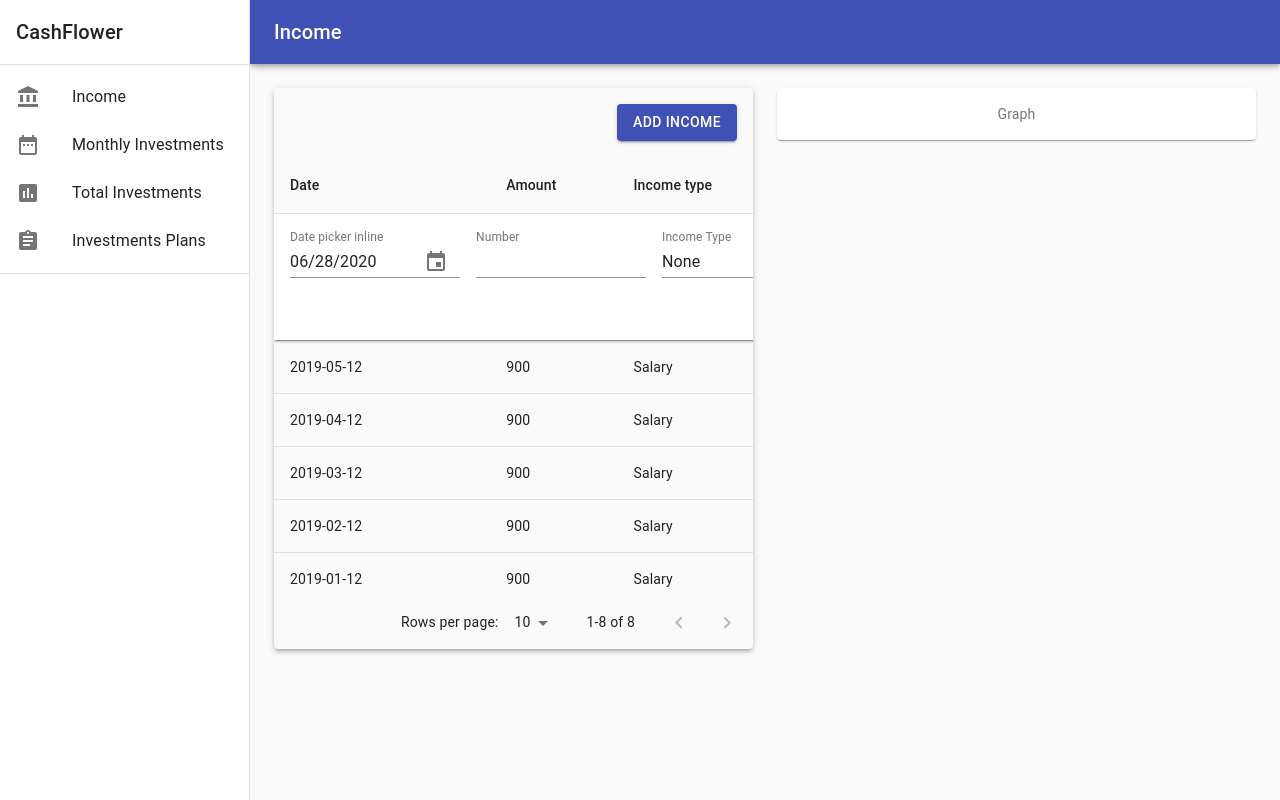
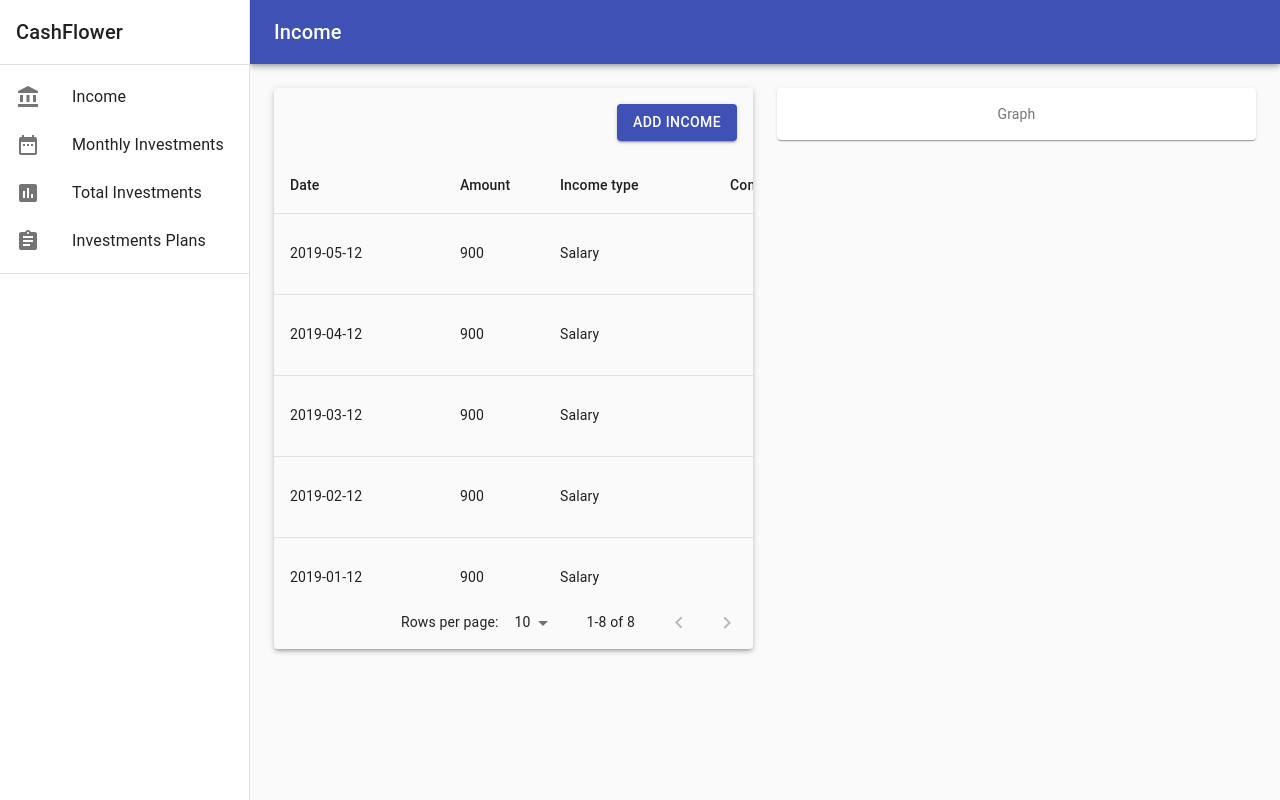
Before and after one commit to ModestB/cashflower, a React (Create React App) app: page / in a window 1280 px wide. Built offline with nearby package versions, Linux system fonts and the light colour scheme.

Commit message:
improve table

```diff
--- a/src/components/dataTable/DataTable.js
+++ b/src/components/dataTable/DataTable.js
@@ -1,4 +1,4 @@
-import React, { useState } from "react";
+import React, { useState, useRef } from "react";
 import { makeStyles } from "@material-ui/core/styles";
 import Paper from "@material-ui/core/Paper";
 import Table from "@material-ui/core/Table";
@@ -12,6 +12,7 @@ import Button from "@material-ui/core/Button";
 import Box from "@material-ui/core/Box";
 
 import AddData from "./addData/AddData";
+import TableRowMenu from "./tableRowMenu/TableRowMenu";
 
 const columns = [
   { id: "date", label: "Date", minWidth: 170 },
@@ -26,21 +27,26 @@ const columns = [
     label: "Comment",
     minWidth: 170,
   },
+  {
+    id: "edit",
+    label: "",
+    minWidth: 50,
+  },
 ];
 
-function createData(date, amount, type, comment) {
-  return { date, amount, type, comment };
+function createData(id, date, amount, type, comment) {
+  return { id, date, amount, type, comment };
 }
 
 const rows = [
-  createData("2019-05-12", 900, "Salary", ""),
-  createData("2019-04-12", 900, "Salary", ""),
-  createData("2019-03-12", 900, "Salary", ""),
-  createData("2019-02-12", 900, "Salary", ""),
-  createData("2019-01-12", 900, "Salary", ""),
-  createData("2018-12-12", 500, "Salary", ""),
-  createData("2018-11-12", 500, "Salary", ""),
-  createData("2018-10-12", 500, "Salary", ""),
+  createData("1", "2019-05-12", 900, "Salary", ""),
+  createData("2", "2019-04-12", 900, "Salary", ""),
+  createData("3", "2019-03-12", 900, "Salary", ""),
+  createData("4", "2019-02-12", 900, "Salary", ""),
+  createData("5", "2019-01-12", 900, "Salary", ""),
+  createData("6", "2018-12-12", 500, "Salary", ""),
+  createData("7", "2018-11-12", 500, "Salary", ""),
+  createData("8", "2018-10-12", 500, "Salary", ""),
 ];
 
 const useStyles = makeStyles((theme) => ({
@@ -59,13 +65,30 @@ const useStyles = makeStyles((theme) => ({
     minWidth: 170,
   },
   customScroll: theme.mixins.customScrollBar,
+  tableCellActions: {
+    visibility: "hidden",
+  },
+  tableRow: {
+    "&:hover": {
+      "& $tableCellActions": {
+        visibility: "visible",
+      },
+    },
+  },
 }));
+
+const scrollToTableTop = (ref) => {
+  ref.current.scrollTop = 0;
+};
 
 export default function DataTable() {
   const classes = useStyles();
   const [page, setPage] = useState(0);
   const [rowsPerPage, setRowsPerPage] = useState(10);
   const [tableData, setTableData] = useState(rows);
+  const [showAddData, setShowAddData] = useState(false);
+
+  const tableRef = useRef(null);
 
   const handleChangePage = (event, newPage) => {
     setPage(newPage);
@@ -76,24 +99,59 @@ export default function DataTable() {
     setPage(0);
   };
 
-  const addDataHandler = () => {
-    console.log(tableData);
-    setTableData([
-      ...tableData,
-      createData("2018-10-12", 500, "Salary", "test"),
-    ]);
-    // rows.push(createData("2018-10-12", 500, "Salary", "test"));
+  const tableDataAddHandler = (data) => {
+    const sortedTableData = [...tableData, data].sort((a, b) => {
+      if (a.date < b.date) {
+        return 1;
+      }
+      if (a.date > b.date) {
+        return -1;
+      }
+
+      return 0;
+    });
+
+    // Add Data
+    setTableData(sortedTableData);
+    // Hide Add Data
+    setShowAddData(false);
   };
+
+  const showAddDataHandler = () => {
+    scrollToTableTop(tableRef);
+    setShowAddData(true);
+  };
+
+  const deleteDataRowHandler = (dataId) => {
+    const newTableData = tableData.filter((row) => row.id !== dataId);
+    setTableData(newTableData);
+  };
+
+  const addData = (
+    <TableRow>
+      <TableCell colSpan={4} padding="none">
+        <AddData
+          showAddData={setShowAddData}
+          addTableData={tableDataAddHandler}
+        />
+      </TableCell>
+    </TableRow>
+  );
 
   return (
     <Paper elevation={3} className={classes.root}>
       <Box display="flex" justifyContent="flex-end" p={2}>
-        <Button variant="contained" color="primary" onClick={addDataHandler}>
+        <Button
+          variant="contained"
+          color="primary"
+          onClick={() => showAddDataHandler()}
+        >
           Add Income
         </Button>
       </Box>
 
       <TableContainer
+        ref={tableRef}
         className={[classes.container, classes.customScroll].join(" ")}
       >
         <Table stickyHeader aria-label="sticky table">
@@ -112,23 +170,39 @@ export default function DataTable() {
           </TableHead>
 
           <TableBody>
-            <TableRow>
-              <TableCell colSpan={4} padding="none">
-                <AddData />
-              </TableCell>
-            </TableRow>
+            {showAddData ? addData : null}
+
             {tableData
               .slice(page * rowsPerPage, page * rowsPerPage + rowsPerPage)
               .map((row) => {
                 return (
-                  <TableRow hover role="checkbox" tabIndex={-1} key={row.code}>
+                  <TableRow
+                    className={classes.tableRow}
+                    hover
+                    role="checkbox"
+                    tabIndex={-1}
+                    key={row.code}
+                  >
                     {columns.map((column) => {
                       const value = row[column.id];
+                      let tableCellData =
+                        column.format && typeof value === "number"
+                          ? column.format(value)
+                          : value;
+
+                      if (column.id === "edit") {
+                        tableCellData = (
+                          <div className={classes.tableCellActions}>
+                            <TableRowMenu
+                              id={row.id}
+                              deleteHandler={deleteDataRowHandler}
+                            />
+                          </div>
+                        );
+                      }
                       return (
                         <TableCell key={column.id} align={column.align}>
-                          {column.format && typeof value === "number"
-                            ? column.format(value)
-                            : value}
+                          {tableCellData}
                         </TableCell>
                       );
                     })}
--- a/src/components/dataTable/addData/AddData.js
+++ b/src/components/dataTable/addData/AddData.js
@@ -18,7 +18,7 @@ import Grid from "@material-ui/core/Grid";
 const useStyles = makeStyles((theme) => ({
   root: {
     padding: theme.spacing(2),
-    boxShadow: theme.shadows[2],
+    boxShadow: theme.shadows[1],
     backgroundColor: theme.palette.background.paper,
   },
   formControl: {
@@ -37,6 +37,7 @@ const useStyles = makeStyles((theme) => ({
 export default function AddData(props) {
   const classes = useStyles();
   const [selectedDate, setSelectedDate] = useState(new Date());
+  const [amount, setAmount] = useState("");
   const [incomeType, setIncomeType] = useState("");
   const [comment, setComment] = useState("");
 
@@ -46,6 +47,21 @@ export default function AddData(props) {
 
   const handleCommentChange = (event) => {
     setComment(event.target.value);
+  };
+
+  const handleAmountChange = (event) => {
+    setAmount(event.target.value);
+  };
+
+  const addDataHandler = () => {
+    const fomatedDate = selectedDate.toISOString().split("T")[0];
+
+    props.addTableData({
+      date: fomatedDate,
+      amount: amount,
+      type: incomeType,
+      comment: comment,
+    });
   };
 
   return (
@@ -71,6 +87,8 @@ export default function AddData(props) {
               id="standard-number"
               label="Number"
               type="number"
+              value={amount}
+              onChange={handleAmountChange}
               InputLabelProps={{
                 shrink: true,
               }}
@@ -113,7 +131,12 @@ export default function AddData(props) {
           xs={12}
           justify="flex-end"
         >
-          <Button className={classes.button} color="secondary" size="small">
+          <Button
+            className={classes.button}
+            color="secondary"
+            size="small"
+            onClick={() => props.showAddData(false)}
+          >
             Cancel
           </Button>
           <Button
@@ -121,6 +144,7 @@ export default function AddData(props) {
             color="primary"
             size="small"
             variant="contained"
+            onClick={() => addDataHandler()}
           >
             Add Income
           </Button>
--- /dev/null
+++ b/src/components/dataTable/tableRowMenu/TableRowMenu.js
@@ -0,0 +1,63 @@
+import React, { useState } from "react";
+import IconButton from "@material-ui/core/IconButton";
+import Menu from "@material-ui/core/Menu";
+import MenuItem from "@material-ui/core/MenuItem";
+import MoreVertIcon from "@material-ui/icons/MoreVert";
+
+const ITEM_HEIGHT = 48;
+
+export default function TableRowMenu(props) {
+  const [anchorEl, setAnchorEl] = React.useState(null);
+  const open = Boolean(anchorEl);
+
+  const options = [
+    { label: "Edit", handler: () => {} },
+    {
+      label: "Delete",
+      handler: () => {
+        props.deleteHandler(props.id);
+        handleClose();
+      },
+    },
+  ];
+
+  const handleClick = (event) => {
+    setAnchorEl(event.currentTarget);
+  };
+
+  const handleClose = () => {
+    setAnchorEl(null);
+  };
+
+  return (
+    <div>
+      <IconButton
+        aria-label="more"
+        aria-controls="long-menu"
+        aria-haspopup="true"
+        onClick={handleClick}
+      >
+        <MoreVertIcon />
+      </IconButton>
+      <Menu
+        id="long-menu"
+        anchorEl={anchorEl}
+        keepMounted
+        open={open}
+        onClose={handleClose}
+        PaperProps={{
+          style: {
+            maxHeight: ITEM_HEIGHT * 4.5,
+            width: "20ch",
+          },
+        }}
+      >
+        {options.map((option) => (
+          <MenuItem key={option.label} onClick={option.handler}>
+            {option.label}
+          </MenuItem>
+        ))}
+      </Menu>
+    </div>
+  );
+}
--- a/src/theme.js
+++ b/src/theme.js
@@ -20,6 +20,7 @@ const theme = createMuiTheme({
       },
       scrollbarWidth: "thin",
       scrollbarColor: `${grey[400]} ${grey[300]}`,
+      scrollBehavior: "smooth",
     },
   },
   overrides: {
```
